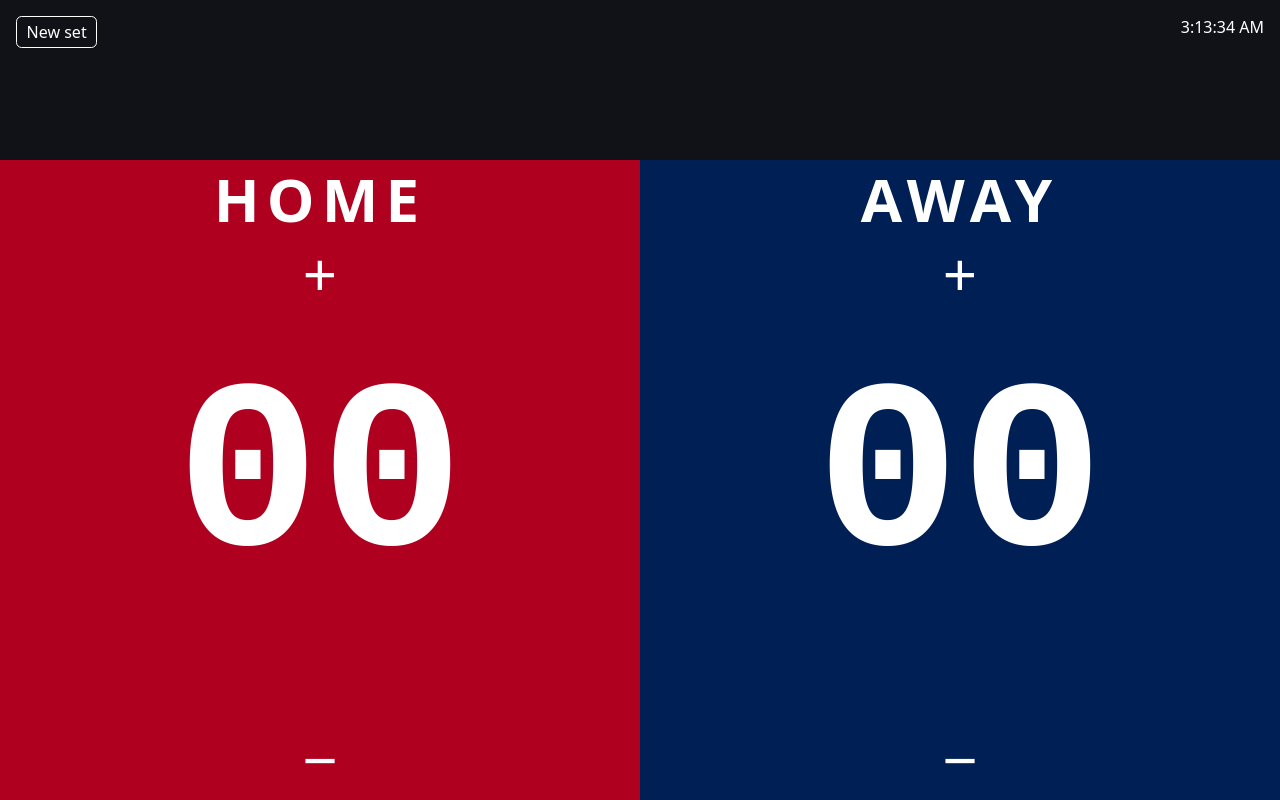
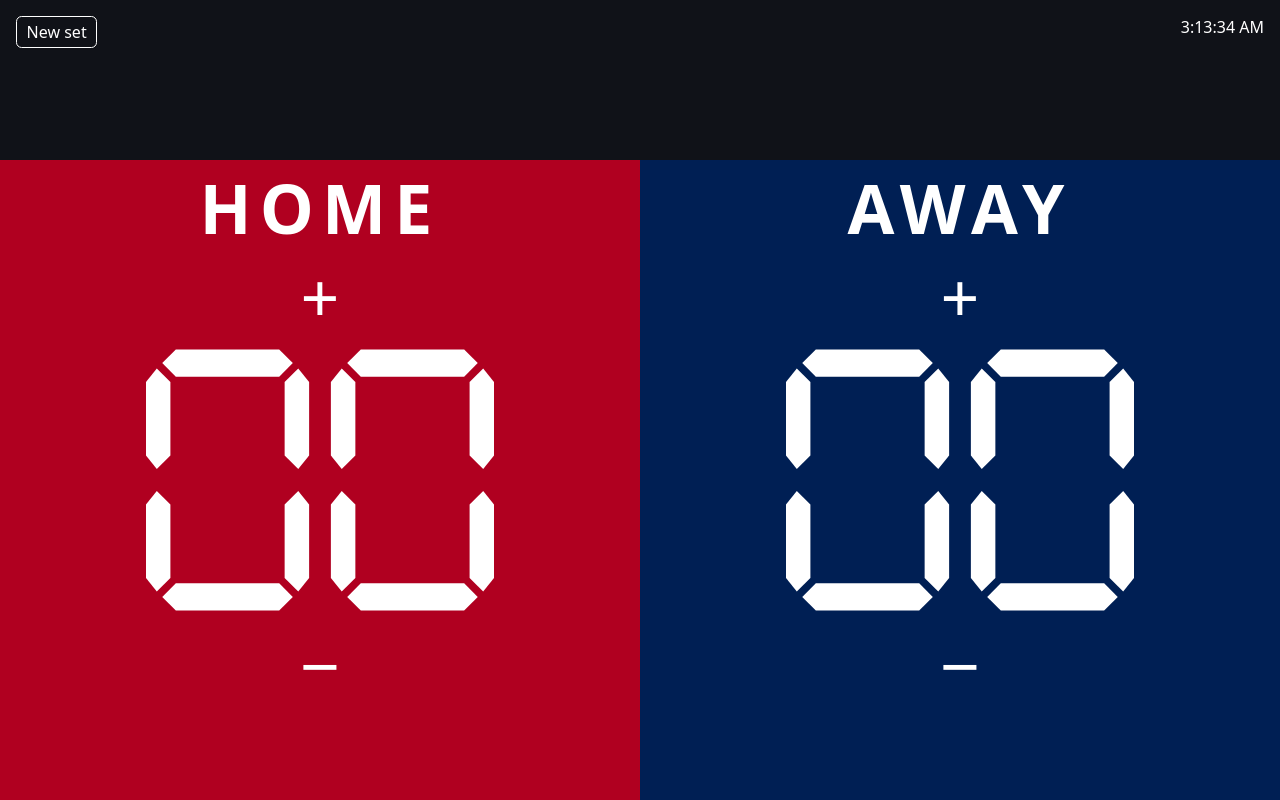
Before and after one commit to TaddEDawson/VolleyScore, a plain HTML site: page index.html in a window 1280 px wide. Drawn offline with Linux system fonts and the light colour scheme.

Commit message:
Show scores with seven-segment digits
Co-authored-by: copilot-swe-agent[bot] <198982749+Copilot@users.noreply.github.com>

```diff
--- a/index.html
+++ b/index.html
@@ -52,7 +52,8 @@
     }
 
     .side {
-      --score-size: min(26vw, 30vh);
+      --score-size: min(37.5vw, 34vh);
+      --score-width: 1.28;
       --label-size: calc(var(--score-size) / 4);
       position: relative;
       display: grid;
@@ -63,7 +64,7 @@
     .team-label {
       position: absolute;
       z-index: 1;
-      top: calc(var(--label-size) * 0.05);
+      top: calc(50% - var(--score-size) * 0.5 - var(--label-size) * 2.6);
       left: 0;
       right: 0;
       text-align: center;
@@ -79,12 +80,17 @@
 
     .score {
       position: absolute;
-      inset: 0;
+      top: 50%;
+      left: 50%;
+      width: calc(var(--score-size) * var(--score-width));
+      height: var(--score-size);
+      transform: translate(-50%, -50%);
       display: grid;
       place-items: center;
       pointer-events: none;
-      font: bold var(--score-size) / 1 ui-monospace, monospace;
     }
+
+    .score svg { width: 100%; height: 100%; fill: currentColor; }
 
     button {
       border: 0;
@@ -104,8 +110,8 @@
       grid-column: span 2;
       display: grid;
       justify-items: center;
-      align-items: start;
-      padding: calc(var(--label-size) * 1.3) 0 0;
+      align-items: end;
+      padding: 0 0 calc(var(--score-size) * 0.5 + var(--label-size) * 0.1);
       font-size: var(--label-size);
       line-height: 1.2;
     }
@@ -116,8 +122,8 @@
       grid-column: span 2;
       display: grid;
       justify-items: center;
-      align-items: end;
-      padding: 0 0 calc(var(--label-size) * 0.1);
+      align-items: start;
+      padding: calc(var(--score-size) * 0.5 + var(--label-size) * 0.1) 0 0;
       font-size: var(--label-size);
       line-height: 1.2;
     }
@@ -134,13 +140,13 @@
       <div class="team-label">HOME</div>
       <button class="point" type="button" aria-label="Add one point to HOME">+</button>
       <button class="subtract" type="button" aria-label="Subtract one point from HOME">−</button>
-      <output class="score" aria-label="HOME score">00</output>
+      <output class="score" aria-label="HOME score 00"><svg aria-hidden="true"></svg></output>
     </section>
     <section class="side blue" aria-label="AWAY side">
       <div class="team-label">AWAY</div>
       <button class="point" type="button" aria-label="Add one point to AWAY">+</button>
       <button class="subtract" type="button" aria-label="Subtract one point from AWAY">−</button>
-      <output class="score" aria-label="AWAY score">00</output>
+      <output class="score" aria-label="AWAY score 00"><svg aria-hidden="true"></svg></output>
     </section>
   </main>
   <script>
@@ -150,12 +156,45 @@
     const addButtons = document.querySelectorAll('.point');
     const status = document.querySelector('#status');
     const clock = document.querySelector('#clock');
+    const segments = [
+      '11,2 49,2 54,7 49,12 11,12 6,7',
+      '56,9 60,14 60,41 56,46 51,41 51,14',
+      '56,54 60,59 60,86 56,91 51,86 51,59',
+      '11,88 49,88 54,93 49,98 11,98 6,93',
+      '4,54 9,59 9,86 4,91 0,86 0,59',
+      '4,9 9,14 9,41 4,46 0,41 0,14',
+      '11,45 49,45 54,50 49,55 11,55 6,50'
+    ];
+    const digitSegments = [
+      '012345', '12', '01643', '01623', '5162',
+      '05623', '056234', '012', '0123456', '012356'
+    ];
     let winner = -1;
+
+    function renderScore(display, team, score) {
+      const text = String(score).padStart(2, '0');
+      const svg = display.querySelector('svg');
+      const width = text.length * 68 - 8;
+      const shapes = [];
+      for (const [index, digit] of Array.from(text).entries()) {
+        for (const segment of digitSegments[Number(digit)]) {
+          const polygon = document.createElementNS('http://www.w3.org/2000/svg', 'polygon');
+          polygon.setAttribute('points', segments[Number(segment)]);
+          polygon.setAttribute('transform', `translate(${index * 68} 0)`);
+          shapes.push(polygon);
+        }
+      }
+      svg.setAttribute('viewBox', `0 0 ${width} 100`);
+      svg.replaceChildren(...shapes);
+      display.setAttribute('aria-label', `${team} score ${text}`);
+      display.parentElement.style.setProperty('--score-size', `min(calc(4800vw / ${width}), 34vh)`);
+      display.parentElement.style.setProperty('--score-width', width / 100);
+    }
 
     function render() {
       winner = scores.findIndex((score, side) => score >= 25 && score - scores[1 - side] >= 2);
       scores.forEach((score, side) => {
-        displays[side].value = String(score).padStart(2, '0');
+        renderScore(displays[side], teams[side], score);
         addButtons[side].setAttribute('aria-disabled', String(winner !== -1));
       });
       status.textContent = winner === -1 ? '' : `${teams[winner]} wins the set`;
@@ -186,6 +225,7 @@
     const updateClock = () => { clock.textContent = timeFormat.format(new Date()); };
     updateClock();
     setInterval(updateClock, 1000);
+    render();
   </script>
 </body>
 </html>
```
Also changed, not shown: 1 other file.
